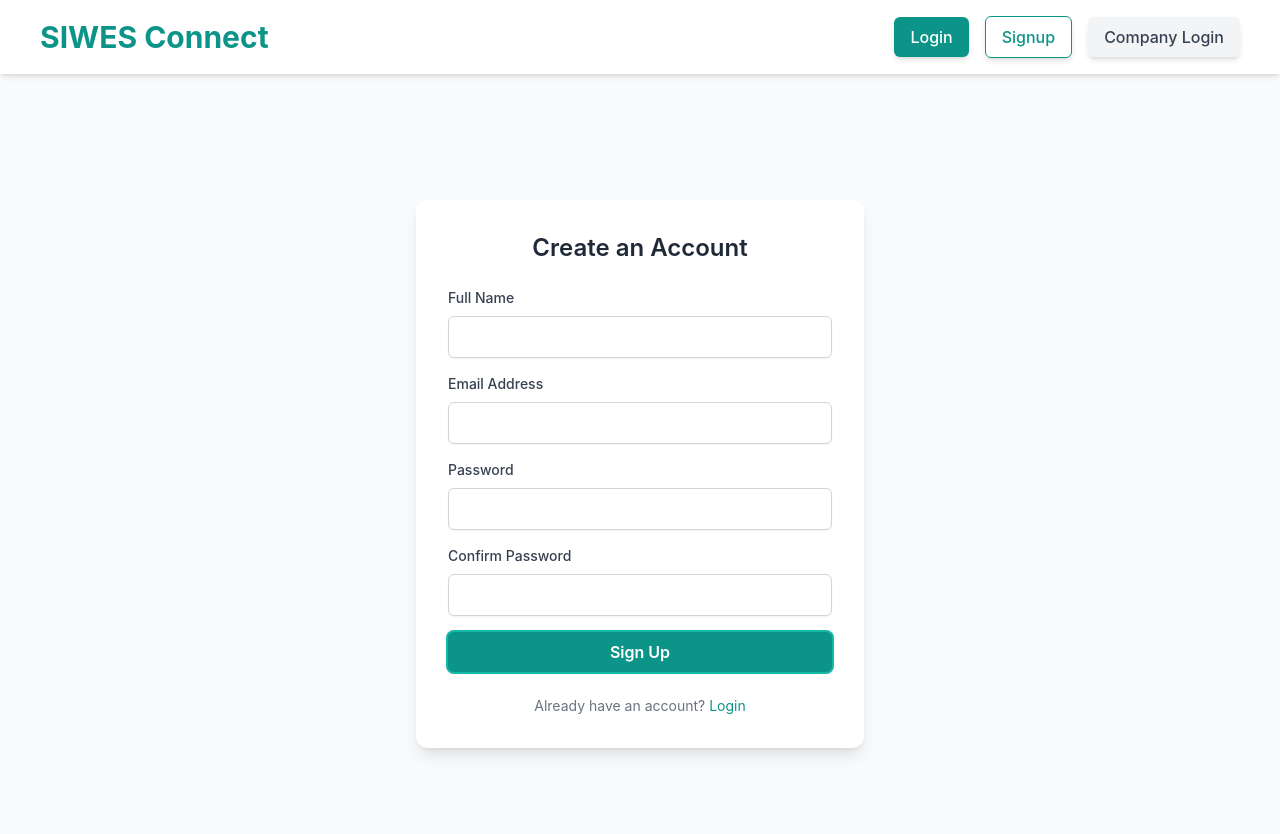
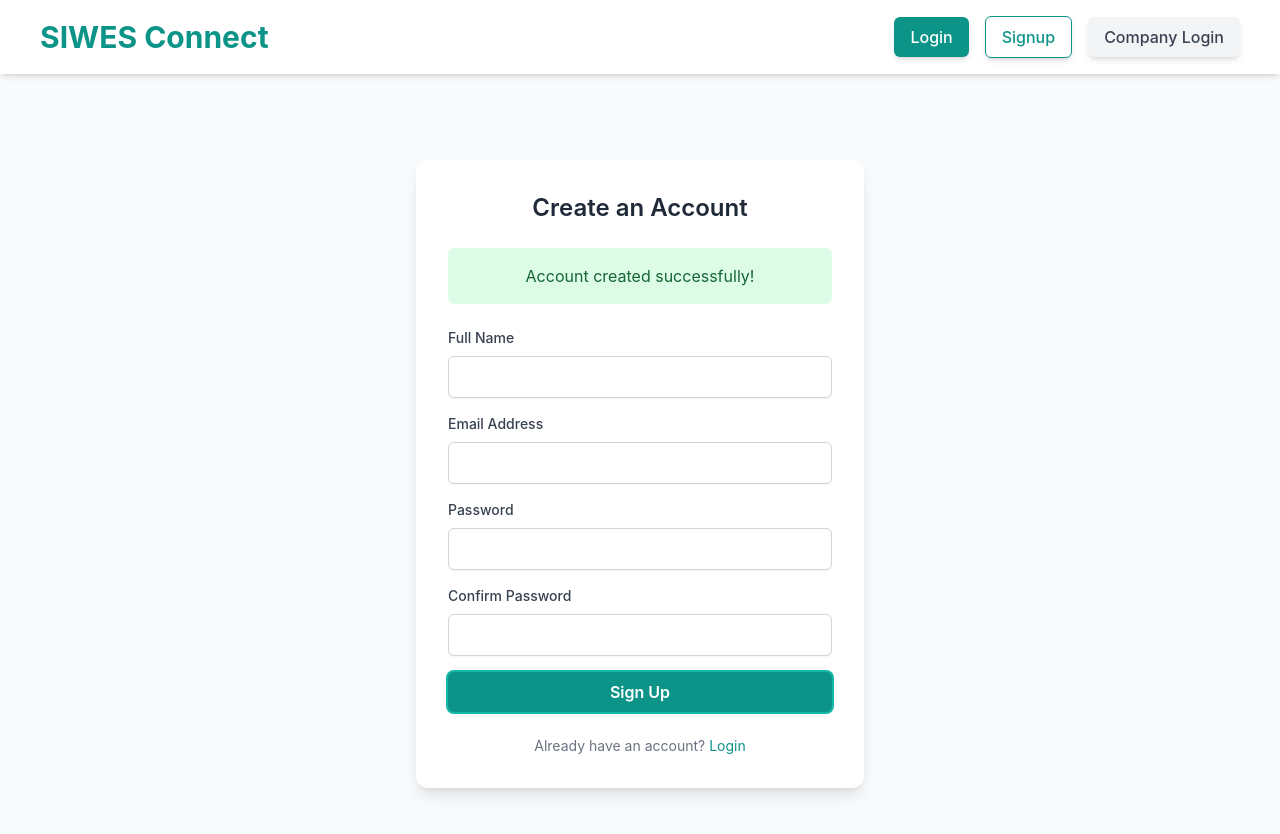
Before and after one commit to scriptnsam/siwes-recommendation-frontend, a React (Vite) app: page /signup in a window 1280 px wide. Both pictures are taken after typing "Sample", "name@example.com", "Sample123", "Sample123" into the empty fields and a click on the button "Sign Up". Shown: the top 834 px of the page. Built offline with nearby package versions, Linux system fonts and the light colour scheme.

Commit message:
updated signup page

```diff
--- a/src/pages/SignUp.jsx
+++ b/src/pages/SignUp.jsx
@@ -5,16 +5,45 @@ const SignUp = () => {
   const [email, setEmail] = useState('');
   const [password, setPassword] = useState('');
   const [confirmPassword, setConfirmPassword] = useState('');
+  const [responseMessage, setResponseMessage] = useState('');
+  const [messageType, setMessageType] = useState(''); // success or error
 
   const handleSubmit = (e) => {
     e.preventDefault();
-    // Handle form submission logic here
+
+    // Basic form validation
+    if (password !== confirmPassword) {
+      setResponseMessage('Passwords do not match.');
+      setMessageType('error');
+      return;
+    }
+
+    // Simulate a successful form submission (for now)
+    setResponseMessage('Account created successfully!');
+    setMessageType('success');
+
+    // Clear form fields
+    setFullName('');
+    setEmail('');
+    setPassword('');
+    setConfirmPassword('');
   };
 
   return (
     <div className="flex items-center justify-center min-h-screen bg-gray-50">
       <div className="w-full max-w-md p-8 space-y-6 bg-white shadow-lg rounded-xl">
         <h2 className="text-2xl font-semibold text-center text-gray-800">Create an Account</h2>
+
+        {/* Response Message Section */}
+        {responseMessage && (
+          <div
+            className={`p-4 rounded-md text-center ${messageType === 'success' ? 'bg-green-100 text-green-800' : 'bg-red-100 text-red-800'
+              }`}
+          >
+            {responseMessage}
+          </div>
+        )}
+
         <form onSubmit={handleSubmit} className="space-y-4">
           <div>
             <label htmlFor="fullName" className="block text-sm font-medium text-gray-700">Full Name</label>
@@ -23,7 +52,7 @@ const SignUp = () => {
               id="fullName"
               value={fullName}
               onChange={(e) => setFullName(e.target.value)}
-              className="w-full mt-2 px-4 py-2 border border-gray-300 rounded-md shadow-sm focus:outline-none focus:ring-2 focus:ring-teal-500"
+              className="w-full mt-2 px-4 py-2 border border-gray-300 rounded-md shadow-sm focus:outline-none focus:ring-2 focus:ring-teal-500 text-black"
               required
             />
           </div>
@@ -35,7 +64,7 @@ const SignUp = () => {
               id="email"
               value={email}
               onChange={(e) => setEmail(e.target.value)}
-              className="w-full mt-2 px-4 py-2 border border-gray-300 rounded-md shadow-sm focus:outline-none focus:ring-2 focus:ring-teal-500"
+              className="w-full mt-2 px-4 py-2 border border-gray-300 rounded-md shadow-sm focus:outline-none focus:ring-2 focus:ring-teal-500 text-black"
               required
             />
           </div>
@@ -47,7 +76,7 @@ const SignUp = () => {
               id="password"
               value={password}
               onChange={(e) => setPassword(e.target.value)}
-              className="w-full mt-2 px-4 py-2 border border-gray-300 rounded-md shadow-sm focus:outline-none focus:ring-2 focus:ring-teal-500"
+              className="w-full mt-2 px-4 py-2 border border-gray-300 rounded-md shadow-sm focus:outline-none focus:ring-2 focus:ring-teal-500 text-black"
               required
             />
           </div>
@@ -59,7 +88,7 @@ const SignUp = () => {
               id="confirmPassword"
               value={confirmPassword}
               onChange={(e) => setConfirmPassword(e.target.value)}
-              className="w-full mt-2 px-4 py-2 border border-gray-300 rounded-md shadow-sm focus:outline-none focus:ring-2 focus:ring-teal-500"
+              className="w-full mt-2 px-4 py-2 border border-gray-300 rounded-md shadow-sm focus:outline-none focus:ring-2 focus:ring-teal-500 text-black"
               required
             />
           </div>
```
